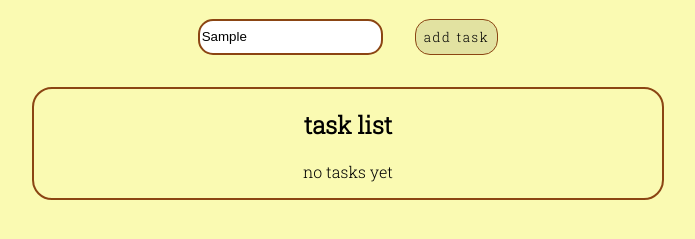
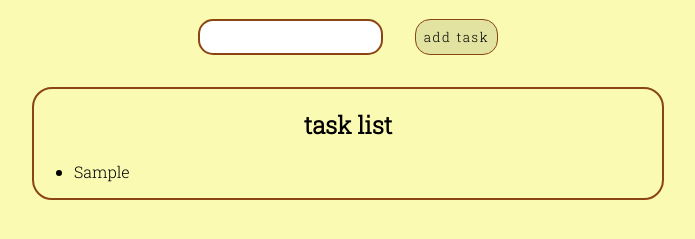
Before and after one commit to anastasiadergaeva/to-do-list, a plain HTML site: page index.html in a window 1280 px wide. Both pictures are taken after typing "Sample" into the empty fields and a click on the button "add task". Shown: the part 67-306 px from the top of the page, without its empty margins (292-987 px from the left). Drawn offline with Linux system fonts and the light colour scheme.

Commit message:
finish todolist

```diff
--- a/assets/index.css
+++ b/assets/index.css
@@ -50,3 +50,15 @@ body {
     padding: 0.5rem;
     cursor: pointer;
 }
+
+.nodisplay {
+    display: none;
+}
+
+.pointer {
+    cursor: pointer;
+}
+
+.font {
+    font-family: 'Roboto Slab', serif;
+}
--- a/assets/index.js
+++ b/assets/index.js
@@ -0,0 +1,24 @@
+const taskInput = document.querySelector('.taskinput');
+const addButton = document.querySelector('.button');
+const taskList = document.querySelector('.tasklist');
+const noTasks = document.querySelector('.notasks');
+
+function createTask() {
+    noTasks.classList.add('nodisplay');
+    const taskValue = taskInput.value;
+    const newTask = document.createElement('li');
+    newTask.classList.add('pointer');
+    newTask.classList.add('font');
+    newTask.textContent = taskValue;
+    taskList.append(newTask);
+    taskInput.value = '';
+}
+
+function checkTask(newTask) {
+    if (newTask.target.tagName === 'LI') {
+        newTask.target.classList.toggle('checked');
+    }
+}
+
+addButton.addEventListener('click', createTask);
+taskList.addEventListener('click', checkTask);
```
